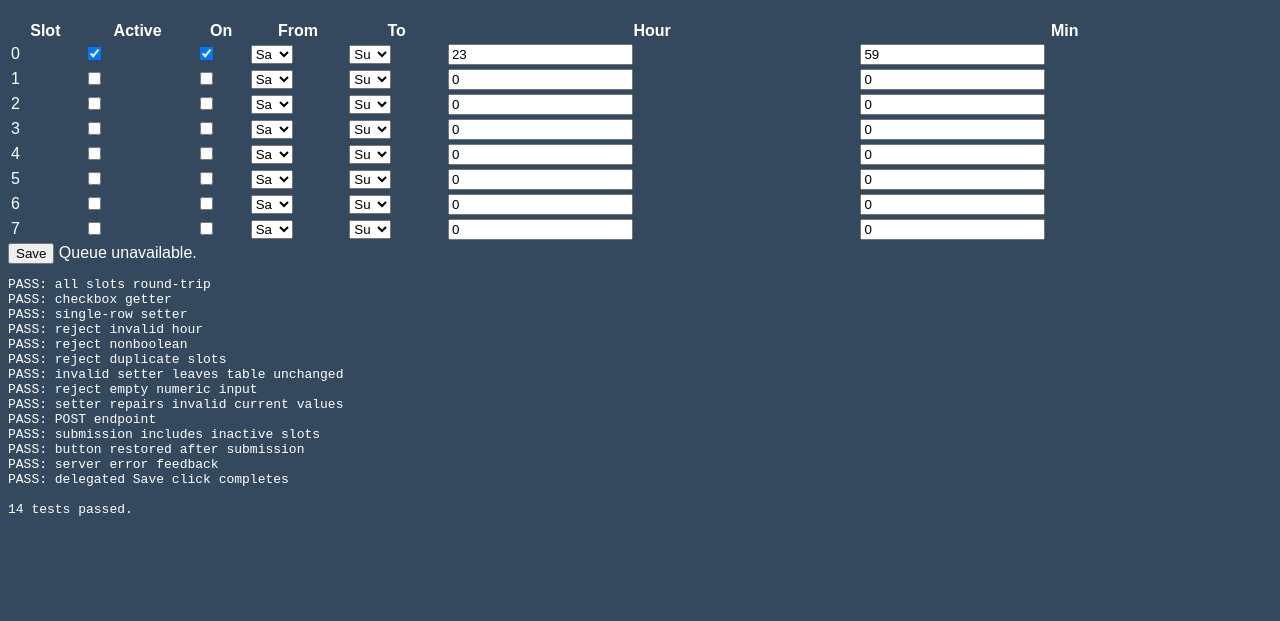
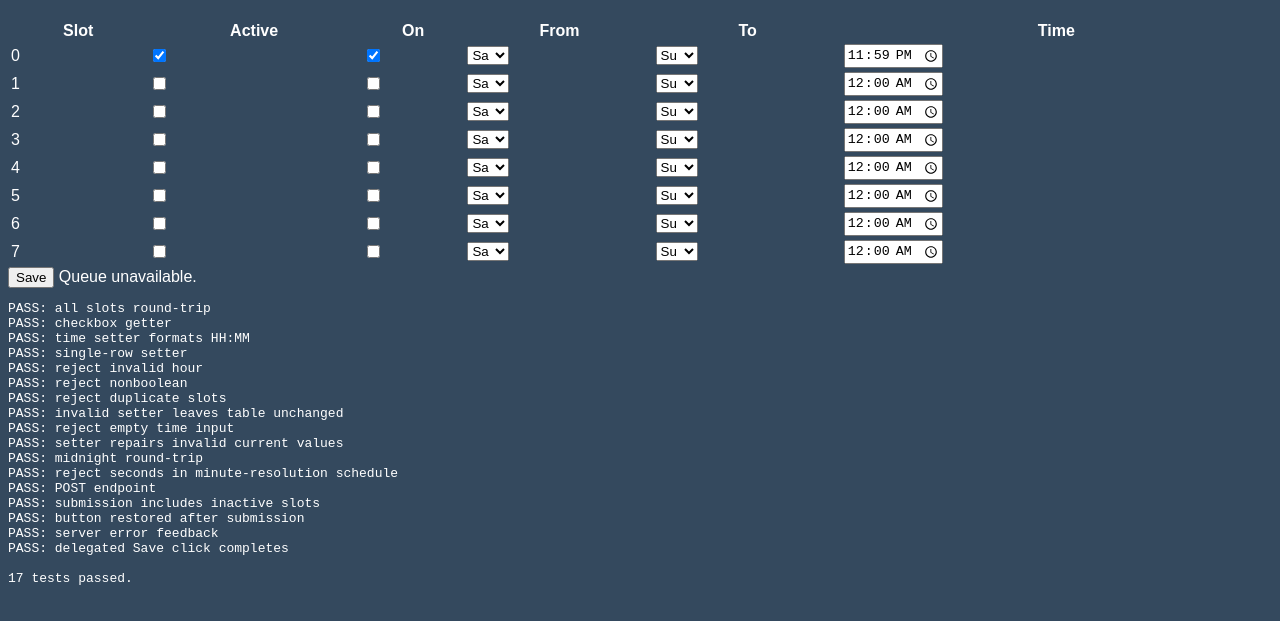
Before and after one commit to hocki7z/ESP32_WordClock, a website: page test/scheduler_table.html in a window 1280 px wide. Shown: the part 61-682 px from the top of the page. Drawn offline with Linux system fonts and the light colour scheme.

Commit message:
replaced Hour and Min with one Time input in the scheduler table.
Getters and setters convert between HH:MM and the existing hour/minute fields, so submission and logging remain unchanged.

All 17 browser tests passed

```diff
--- a/test/scheduler_table.html
+++ b/test/scheduler_table.html
@@ -6,7 +6,7 @@
 <h1>Scheduler table tests</h1>
 <div data-scheduler>
 	<table style="width:100%;color:white;background:transparent">
-		<thead><tr><th>Slot</th><th>Active</th><th>On</th><th>From</th><th>To</th><th>Hour</th><th>Min</th></tr></thead>
+		<thead><tr><th>Slot</th><th>Active</th><th>On</th><th>From</th><th>To</th><th>Time</th></tr></thead>
 		<tbody></tbody>
 	</table>
 	<button type="button" data-action="save-scheduler">Save</button>
@@ -34,11 +34,11 @@
 		for (let slot = 0; slot < 8; slot++) {
 			const tr = document.createElement('tr');
 			tr.dataset.slot = slot;
-			tr.innerHTML = '<td>' + slot + '</td>' + ['active', 'on', 'from', 'to', 'hour', 'minute'].map(field => {
+			tr.innerHTML = '<td>' + slot + '</td>' + ['active', 'on', 'from', 'to', 'time'].map(field => {
 				if (field === 'from' || field === 'to') {
 					return '<td><select data-field="' + field + '">' + ['Mo', 'Tu', 'We', 'Th', 'Fr', 'Sa', 'Su'].map((day, value) => '<option value="' + value + '">' + day + '</option>').join('') + '</select></td>';
 				}
-				return '<td><input data-field="' + field + '" type="' + (field === 'active' || field === 'on' ? 'checkbox' : 'number') + '" value="0"></td>';
+				return '<td><input data-field="' + field + '" type="' + (field === 'time' ? 'time' : 'checkbox') + '" step="60" value="00:00"></td>';
 			}).join('');
 			root.querySelector('tbody').append(tr);
 		}
@@ -48,6 +48,7 @@
 		check(JSON.stringify(api.getRows()) === JSON.stringify(rows), 'all slots round-trip');
 		const first = root.querySelector('tr[data-slot="0"]');
 		check(api.getRow(first).active === true, 'checkbox getter');
+		check(first.querySelector('[data-field="time"]').value === '23:59', 'time setter formats HH:MM');
 		api.setRow(first, { ...rows[0], on: false });
 		check(api.getRow(first).on === false, 'single-row setter');
 		api.setRows(rows);
@@ -55,10 +56,14 @@
 		rejects(() => api.setRows(rows.map(row => ({ ...row, active: 1 }))), 'reject nonboolean');
 		rejects(() => api.setRows(rows.map(row => ({ ...row, slot: 0 }))), 'reject duplicate slots');
 		check(JSON.stringify(api.getRows()) === JSON.stringify(rows), 'invalid setter leaves table unchanged');
-		first.querySelector('[data-field="minute"]').value = '';
-		rejects(() => api.getRows(), 'reject empty numeric input');
+		first.querySelector('[data-field="time"]').value = '';
+		rejects(() => api.getRows(), 'reject empty time input');
 		api.setRows(rows);
 		check(api.getRow(first).minute === 59, 'setter repairs invalid current values');
+		check(api.getRows()[1].hour === 0 && api.getRows()[1].minute === 0, 'midnight round-trip');
+		first.querySelector('[data-field="time"]').value = '12:34:56';
+		rejects(() => api.getRows(), 'reject seconds in minute-resolution schedule');
+		api.setRows(rows);
 		let submitted;
 		window.fetch = async (url, options) => {
 			submitted = { url, options };
@@ -67,13 +72,13 @@
 		await api.save();
 		check(submitted.url === '/scheduler/save' && submitted.options.method === 'POST', 'POST endpoint');
 		check(JSON.stringify(JSON.parse(submitted.options.body).rows) === JSON.stringify(rows), 'submission includes inactive slots');
-		check(!root.querySelector('button').disabled, 'button restored after submission');
+		check(!root.querySelector('[data-action="save-scheduler"]').disabled, 'button restored after submission');
 		window.fetch = async () => ({ ok: false, text: async () => 'Queue unavailable.' });
 		await api.save();
 		check(root.querySelector('[data-scheduler-status]').textContent === 'Queue unavailable.', 'server error feedback');
-		root.querySelector('button').click();
+		root.querySelector('[data-action="save-scheduler"]').click();
 		await new Promise(resolve => setTimeout(resolve, 0));
-		check(!root.querySelector('button').disabled, 'delegated Save click completes');
+		check(!root.querySelector('[data-action="save-scheduler"]').disabled, 'delegated Save click completes');
 		output.textContent += '\n' + passed + ' tests passed.';
 	} catch (error) {
 		output.textContent += '\nFAIL: ' + error.message;
--- a/tools/ota_uploader.js
+++ b/tools/ota_uploader.js
@@ -107,6 +107,7 @@
 /* Scheduler controls are raw label HTML, so their transport is independent of ESPUI callbacks. */
 (() => {
     const slotCount = 8;
+    const fields = ['active', 'on', 'from', 'to', 'time'];
 
     // Reject incomplete rows before updating controls or submitting anything to the device.
     function validateRow(row) {
@@ -129,14 +130,20 @@
             if (!input || input.value.trim() === '') throw new Error('Missing ' + name + '.');
             return Number(input.value);
         };
+        // Time inputs expose HH:MM regardless of the browser's localized display format.
+        const time = field('time');
+        if (!time || !/^([01]\d|2[0-3]):[0-5]\d$/.test(time.value)) {
+            throw new Error('Enter a valid time for slot ' + element.dataset.slot + '.');
+        }
+        const [hour, minute] = time.value.split(':').map(Number);
         return validateRow({
             slot: Number(element.dataset.slot),
             active: field('active').checked,
             on: field('on').checked,
             from: number('from'),
             to: number('to'),
-            hour: number('hour'),
-            minute: number('minute')
+            hour,
+            minute
         });
     }
 
@@ -144,11 +151,11 @@
     function setRow(element, row) {
         validateRow(row);
         if (Number(element.dataset.slot) !== row.slot) throw new Error('Slot mismatch.');
-        const fields = ['active', 'on', 'from', 'to', 'hour', 'minute'];
         const inputs = fields.map(name => element.querySelector('[data-field="' + name + '"]'));
         if (inputs.some(input => !input)) throw new Error('Incomplete scheduler row.');
         fields.forEach((name, index) => {
             if (name === 'active' || name === 'on') inputs[index].checked = row[name];
+            else if (name === 'time') inputs[index].value = String(row.hour).padStart(2, '0') + ':' + String(row.minute).padStart(2, '0');
             else inputs[index].value = String(row[name]);
         });
     }
@@ -177,7 +184,7 @@
             ordered[row.slot] = row;
         }
         for (const element of elements) {
-            for (const name of ['active', 'on', 'from', 'to', 'hour', 'minute']) {
+            for (const name of fields) {
                 if (!element.querySelector('[data-field="' + name + '"]')) throw new Error('Incomplete scheduler row.');
             }
         }
```
Also changed, not shown: 1 other file.
